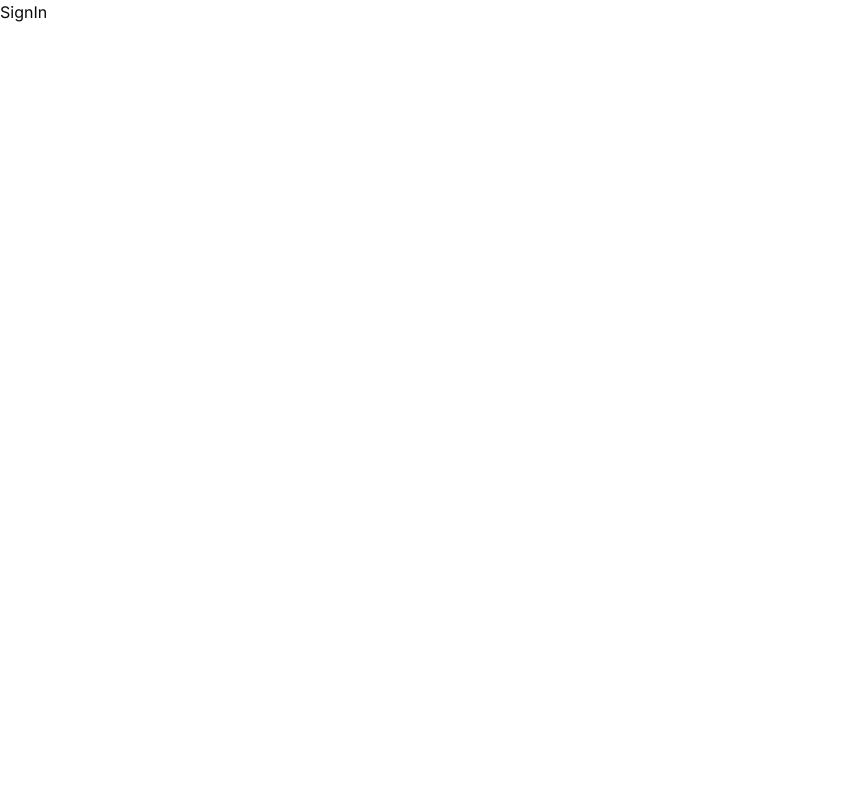
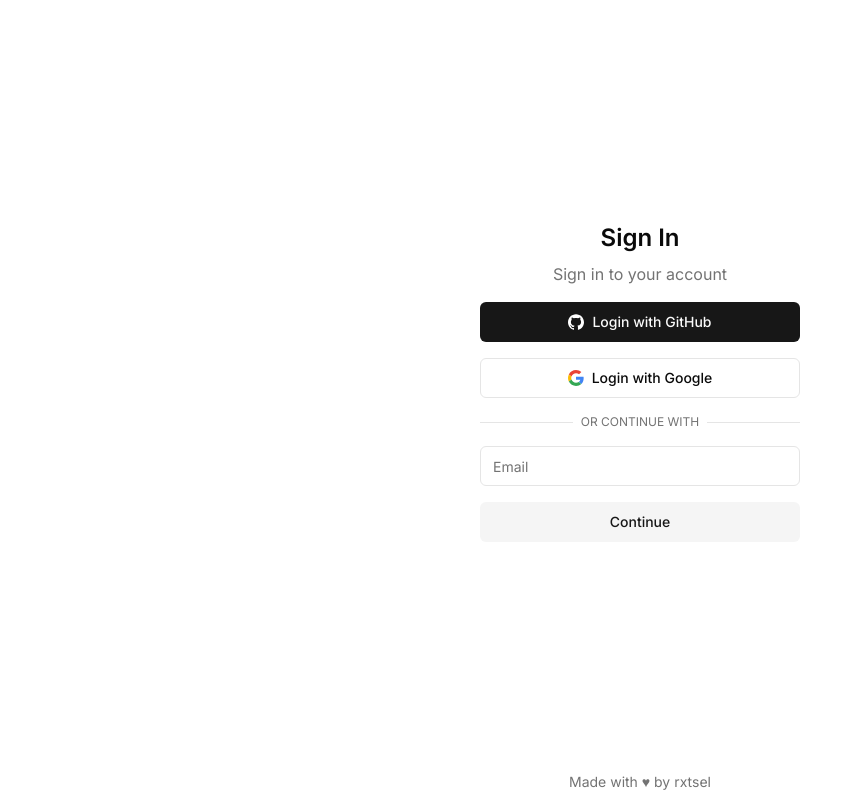
Before and after one commit to rxtsel/tech-craft-cv, a Next.js app: page /auth/signin in a window 1280 px wide. Shown: the whole page, without its empty margins (0-862 px from the left). Built offline with nearby package versions, Linux system fonts and the light colour scheme.

Commit message:
chore: add base files

```diff
--- a/package.json
+++ b/package.json
@@ -11,6 +11,7 @@
     "format": "prettier -w -u ."
   },
   "dependencies": {
+    "@radix-ui/react-slot": "^1.0.2",
     "class-variance-authority": "0.7.0",
     "clsx": "2.1.0",
     "lucide-react": "0.341.0",
--- /dev/null
+++ b/src/app/(views)/auth/layout.tsx
@@ -0,0 +1,18 @@
+import { Footer } from "@/components";
+
+interface AuthLayoutProps {
+  children: React.ReactNode;
+}
+
+const AuthLayout: React.FC<AuthLayoutProps> = ({ children }) => {
+  return (
+    <>
+      <main className="grid min-h-[calc(100dvh-28px)] place-items-center sm:min-h-[calc(100dvh-36px)]">
+        {children}
+      </main>
+      <Footer />
+    </>
+  );
+};
+
+export default AuthLayout;
--- a/src/app/(views)/auth/signin/page.tsx
+++ b/src/app/(views)/auth/signin/page.tsx
@@ -1,7 +1,42 @@
-import React from "react";
+import { Button, Input, Icons } from "@/components";
 
 const SignIn = () => {
-  return <div>SignIn</div>;
+  return (
+    <section className="mx-auto flex w-full max-w-xs flex-col gap-4">
+      <header className="space-y-2 text-center">
+        <h1 className="text-2xl font-semibold ">Sign In</h1>
+        <p className="text-muted-foreground">Sign in to your account</p>
+      </header>
+
+      <form className="space-y-4">
+        <Button className="w-full">
+          <Icons.gh className="mr-2 h-4 w-4 fill-white" /> Login with GitHub
+        </Button>
+
+        <Button className="w-full" variant="outline">
+          <Icons.google className="mr-2 h-4 w-4" /> Login with Google
+        </Button>
+
+        <div className="relative">
+          <div className="absolute inset-0 flex items-center">
+            <span className="w-full border-t"></span>
+          </div>
+          <div className="relative flex justify-center text-xs uppercase">
+            <span className="bg-background px-2 text-muted-foreground">
+              or continue with
+            </span>
+          </div>
+        </div>
+
+        <div className="space-y-4">
+          <Input placeholder="Email" type="email" />
+          <Button className="w-full" variant="secondary">
+            Continue
+          </Button>
+        </div>
+      </form>
+    </section>
+  );
 };
 
 export default SignIn;
--- /dev/null
+++ b/src/components/footer/footer.tsx
@@ -0,0 +1,16 @@
+export const Footer = () => {
+  return (
+    <footer className="py-1 text-center text-xs text-muted-foreground sm:py-2 sm:text-sm">
+      <p>
+        Made with &hearts; by{" "}
+        <a
+          href="https://rxtsel.dev"
+          target="_blank"
+          className="transition-colors duration-150 hover:text-sky-400"
+        >
+          rxtsel
+        </a>
+      </p>
+    </footer>
+  );
+};
--- /dev/null
+++ b/src/components/footer/index.ts
@@ -0,0 +1 @@
+export * from "./footer";
--- /dev/null
+++ b/src/components/icons/icons.tsx
@@ -0,0 +1,30 @@
+type IconProps = React.HTMLAttributes<SVGElement>;
+
+export const Icons = {
+  gh: (props: IconProps) => (
+    <svg xmlns="http://www.w3.org/2000/svg" viewBox="0 0 24 24" {...props}>
+      <path d="M12 .297c-6.63 0-12 5.373-12 12 0 5.303 3.438 9.8 8.205 11.385.6.113.82-.258.82-.577 0-.285-.01-1.04-.015-2.04-3.338.724-4.042-1.61-4.042-1.61C4.422 18.07 3.633 17.7 3.633 17.7c-1.087-.744.084-.729.084-.729 1.205.084 1.838 1.236 1.838 1.236 1.07 1.835 2.809 1.305 3.495.998.108-.776.417-1.305.76-1.605-2.665-.3-5.466-1.332-5.466-5.93 0-1.31.465-2.38 1.235-3.22-.135-.303-.54-1.523.105-3.176 0 0 1.005-.322 3.3 1.23.96-.267 1.98-.399 3-.405 1.02.006 2.04.138 3 .405 2.28-1.552 3.285-1.23 3.285-1.23.645 1.653.24 2.873.12 3.176.765.84 1.23 1.91 1.23 3.22 0 4.61-2.805 5.625-5.475 5.92.42.36.81 1.096.81 2.22 0 1.606-.015 2.896-.015 3.286 0 .315.21.69.825.57C20.565 22.092 24 17.592 24 12.297c0-6.627-5.373-12-12-12" />
+    </svg>
+  ),
+  google: (props: IconProps) => (
+    <svg xmlns="http://www.w3.org/2000/svg" viewBox="0 0 48 48" {...props}>
+      <path
+        fill="#EA4335"
+        d="M24 9.5c3.54 0 6.71 1.22 9.21 3.6l6.85-6.85C35.9 2.38 30.47 0 24 0 14.62 0 6.51 5.38 2.56 13.22l7.98 6.19C12.43 13.72 17.74 9.5 24 9.5z"
+      />
+      <path
+        fill="#4285F4"
+        d="M46.98 24.55c0-1.57-.15-3.09-.38-4.55H24v9.02h12.94c-.58 2.96-2.26 5.48-4.78 7.18l7.73 6c4.51-4.18 7.09-10.36 7.09-17.65z"
+      />
+      <path
+        fill="#FBBC05"
+        d="M10.53 28.59c-.48-1.45-.76-2.99-.76-4.59s.27-3.14.76-4.59l-7.98-6.19C.92 16.46 0 20.12 0 24c0 3.88.92 7.54 2.56 10.78l7.97-6.19z"
+      />
+      <path
+        fill="#34A853"
+        d="M24 48c6.48 0 11.93-2.13 15.89-5.81l-7.73-6c-2.15 1.45-4.92 2.3-8.16 2.3-6.26 0-11.57-4.22-13.47-9.91l-7.98 6.19C6.51 42.62 14.62 48 24 48z"
+      />
+      <path fill="none" d="M0 0h48v48H0z" />
+    </svg>
+  )
+};
--- /dev/null
+++ b/src/components/icons/index.ts
@@ -0,0 +1 @@
+export * from "./icons";
--- /dev/null
+++ b/src/components/index.ts
@@ -0,0 +1,3 @@
+export * from "./footer";
+export * from "./ui";
+export * from "./icons";
--- /dev/null
+++ b/src/components/ui/button.tsx
@@ -0,0 +1,56 @@
+import * as React from "react";
+import { Slot } from "@radix-ui/react-slot";
+import { cva, type VariantProps } from "class-variance-authority";
+
+import { cn } from "@/lib/utils";
+
+const buttonVariants = cva(
+  "inline-flex items-center justify-center whitespace-nowrap rounded-md text-sm font-medium ring-offset-background transition-colors focus-visible:outline-none focus-visible:ring-2 focus-visible:ring-ring focus-visible:ring-offset-2 disabled:pointer-events-none disabled:opacity-50",
+  {
+    variants: {
+      variant: {
+        default: "bg-primary text-primary-foreground hover:bg-primary/90",
+        destructive:
+          "bg-destructive text-destructive-foreground hover:bg-destructive/90",
+        outline:
+          "border border-input bg-background hover:bg-accent hover:text-accent-foreground",
+        secondary:
+          "bg-secondary text-secondary-foreground hover:bg-secondary/80",
+        ghost: "hover:bg-accent hover:text-accent-foreground",
+        link: "text-primary underline-offset-4 hover:underline"
+      },
+      size: {
+        default: "h-10 px-4 py-2",
+        sm: "h-9 rounded-md px-3",
+        lg: "h-11 rounded-md px-8",
+        icon: "h-10 w-10"
+      }
+    },
+    defaultVariants: {
+      variant: "default",
+      size: "default"
+    }
+  }
+);
+
+export interface ButtonProps
+  extends React.ButtonHTMLAttributes<HTMLButtonElement>,
+    VariantProps<typeof buttonVariants> {
+  asChild?: boolean;
+}
+
+const Button = React.forwardRef<HTMLButtonElement, ButtonProps>(
+  ({ className, variant, size, asChild = false, ...props }, ref) => {
+    const Comp = asChild ? Slot : "button";
+    return (
+      <Comp
+        className={cn(buttonVariants({ variant, size, className }))}
+        ref={ref}
+        {...props}
+      />
+    );
+  }
+);
+Button.displayName = "Button";
+
+export { Button, buttonVariants };
--- /dev/null
+++ b/src/components/ui/index.ts
@@ -0,0 +1,2 @@
+export * from "./button";
+export * from "./input";
--- /dev/null
+++ b/src/components/ui/input.tsx
@@ -0,0 +1,25 @@
+import * as React from "react";
+
+import { cn } from "@/lib/utils";
+
+export interface InputProps
+  extends React.InputHTMLAttributes<HTMLInputElement> {}
+
+const Input = React.forwardRef<HTMLInputElement, InputProps>(
+  ({ className, type, ...props }, ref) => {
+    return (
+      <input
+        type={type}
+        className={cn(
+          "flex h-10 w-full rounded-md border border-input bg-background px-3 py-2 text-sm ring-offset-background file:border-0 file:bg-transparent file:text-sm file:font-medium placeholder:text-muted-foreground focus-visible:outline-none focus-visible:ring-2 focus-visible:ring-ring focus-visible:ring-offset-2 disabled:cursor-not-allowed disabled:opacity-50",
+          className
+        )}
+        ref={ref}
+        {...props}
+      />
+    );
+  }
+);
+Input.displayName = "Input";
+
+export { Input };
```
Also changed, not shown: 1 other file (tests, documents, lock files or other folders).
